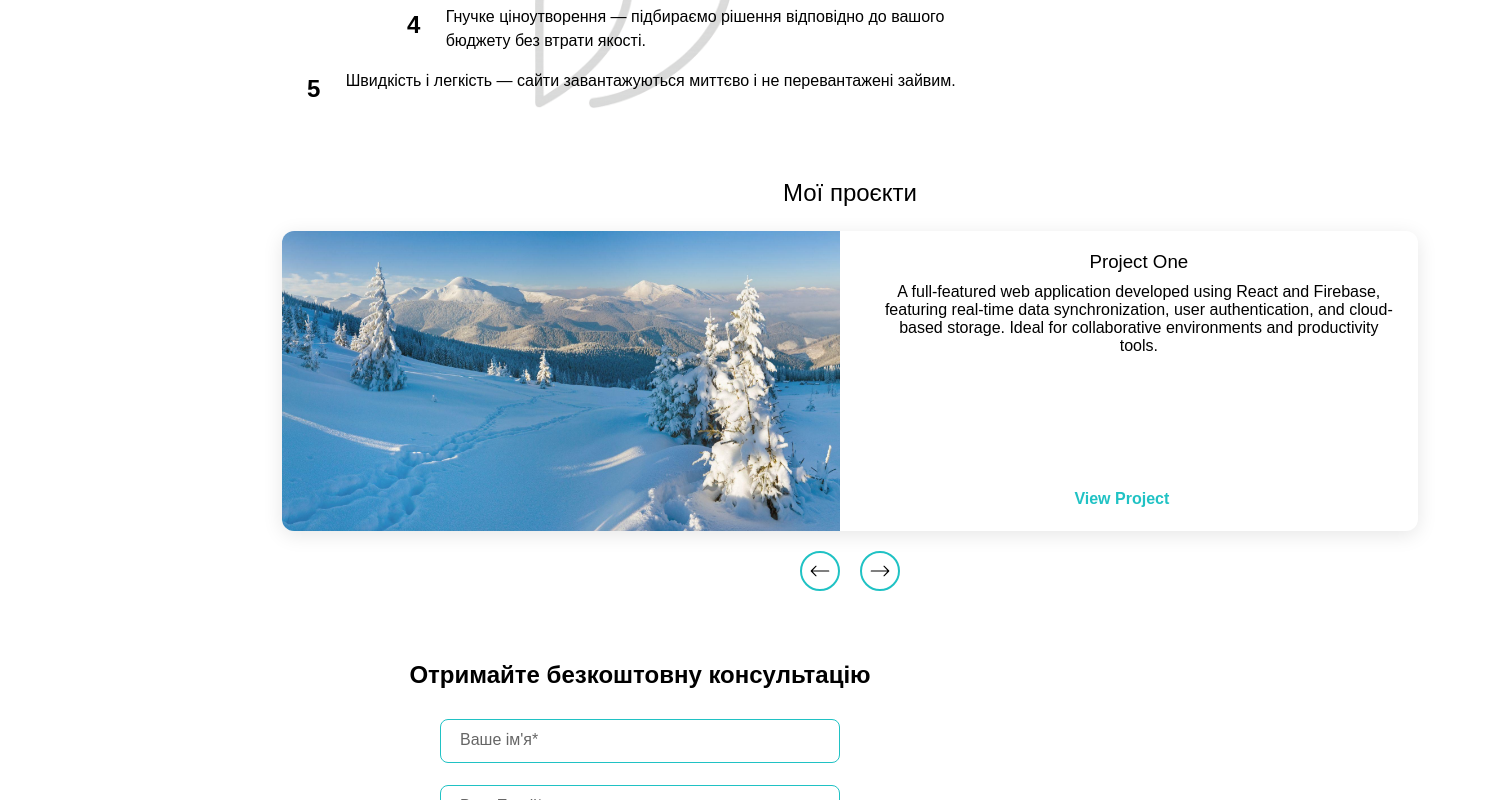
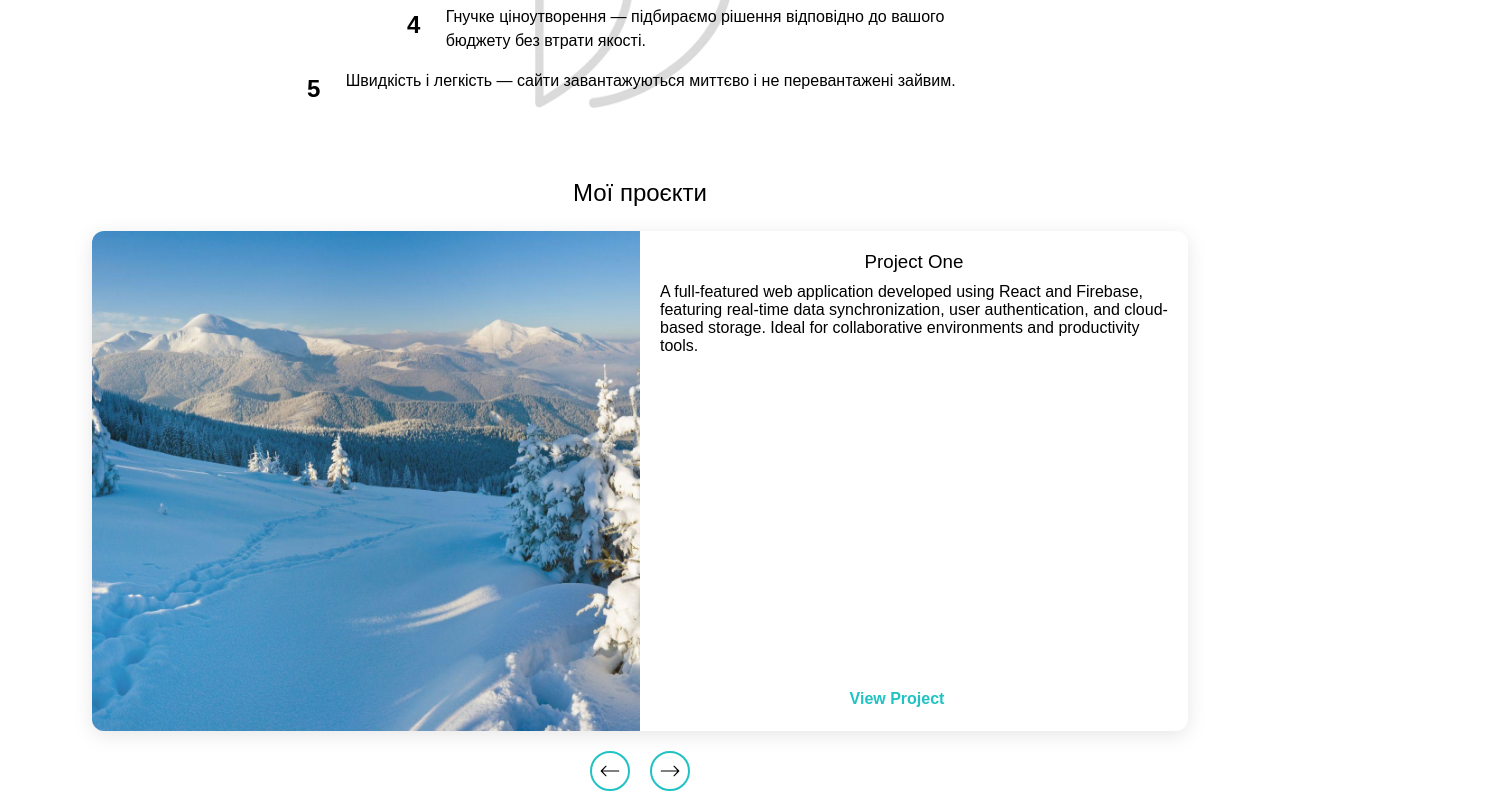
Before and after one commit to Ssovelich/owl-code, a React (Vite) app: page / in a window 1280 px wide. Shown: the part 1360-2160 px from the top of the page, 1490 px wide, since content can reach past the window. Built offline with nearby package versions, Linux system fonts and the light colour scheme.

Commit message:
added adaptation for projects

```diff
--- a/src/components/Projects/Projects.module.css
+++ b/src/components/Projects/Projects.module.css
@@ -1,27 +1,31 @@
 .projects {
   padding: 40px 20px;
-  max-width: 900px;
-  margin: 0 auto;
-  text-align: center;
+   margin: 0 auto;
+  /* text-align: center; */
 }
 .projects_container {
+  max-width: 100%;
+  overflow: hidden;
 }
 .title {
   margin-bottom: 24px;
+  text-align: center;
 }
 .card {
+
   display: flex;
-  flex-direction: row;
-  gap: 20px;
-  background: #fff;
+  flex-direction: column;
+    background: #fff;
   box-shadow: 0 4px 20px rgba(0, 0, 0, 0.1);
   border-radius: 12px;
   overflow: hidden;
+   width: 100%;
+  max-width: 100%;
+  box-sizing: border-box;
 }
 
 .imageWrapper {
-  width: 50%;
-  height: 300px;
+   height: 280px;
   overflow: hidden;
 }
 
@@ -29,32 +33,20 @@
   width: 100%;
   height: 100%;
   object-fit: cover;
+  display: block;
 }
 
 .info {
-  width: 50%;
+ height: 280px;
   padding: 20px;
   display: flex;
   flex-direction: column;
 }
 
-/* .info h3 {
-  margin: 0 0 10px;
-}
-
-.info p {
-  margin-bottom: 10px;
-} */
-
-/* .info a {
-  color: #20c2c4;
-  text-decoration: none;
-  font-weight: bold;
-} */
 .titleInfo {
   margin: 0 0 10px;
+  text-align: center;
 }
-
 .textInfo {
   /* margin-bottom: 10px; */
 }
@@ -126,3 +118,26 @@
 .arrow:active {
  scale: 0.9;
 }
+
+/* ==== TABLET (768px+) ==== */
+@media screen and (min-width: 768px) {
+ .imageWrapper {
+   height: 300px;
+}
+}
+
+/* ==== DESKTOP (1440px+) ==== */
+@media screen and (min-width: 1280px) {
+   .card {
+  flex-direction: row;
+}
+.imageWrapper {
+   height: 500px;
+   width: 50%;
+}
+.info {
+  height: 500px;
+width: 50%;
+
+}
+}
```
